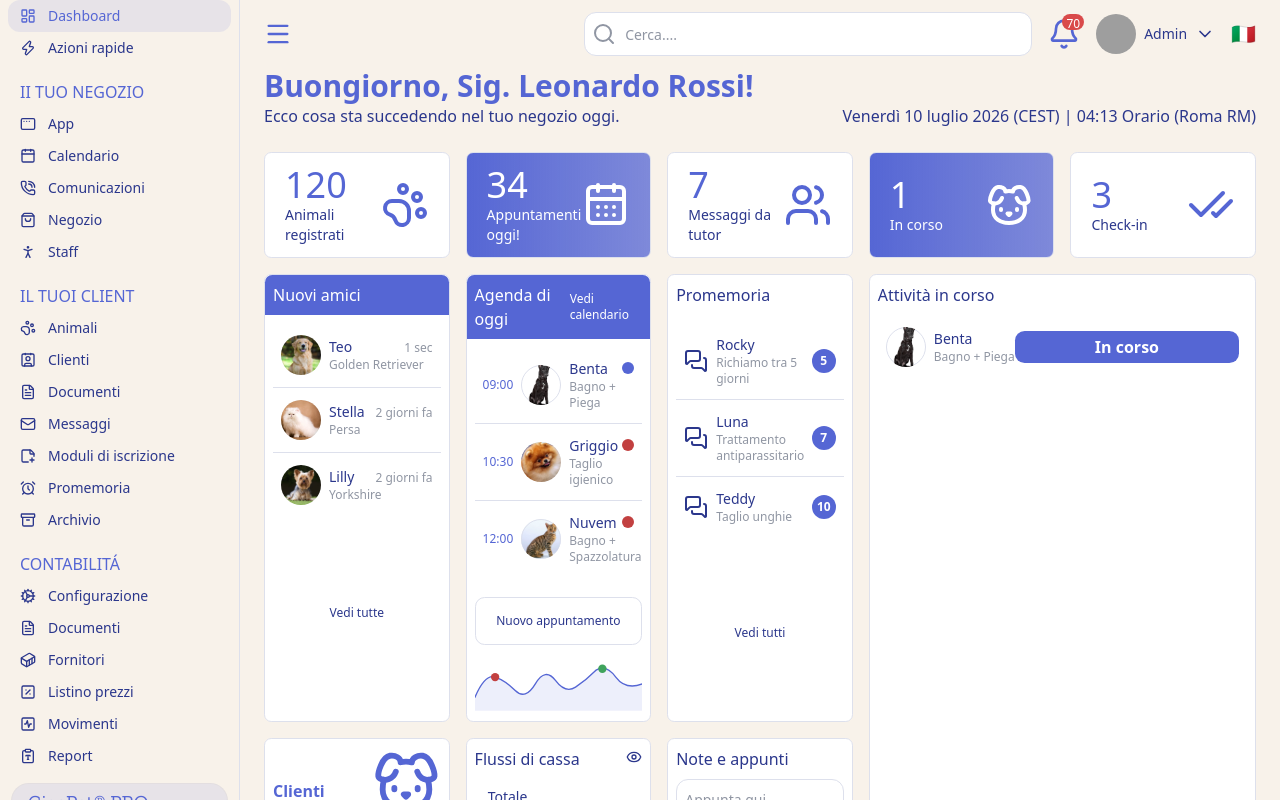
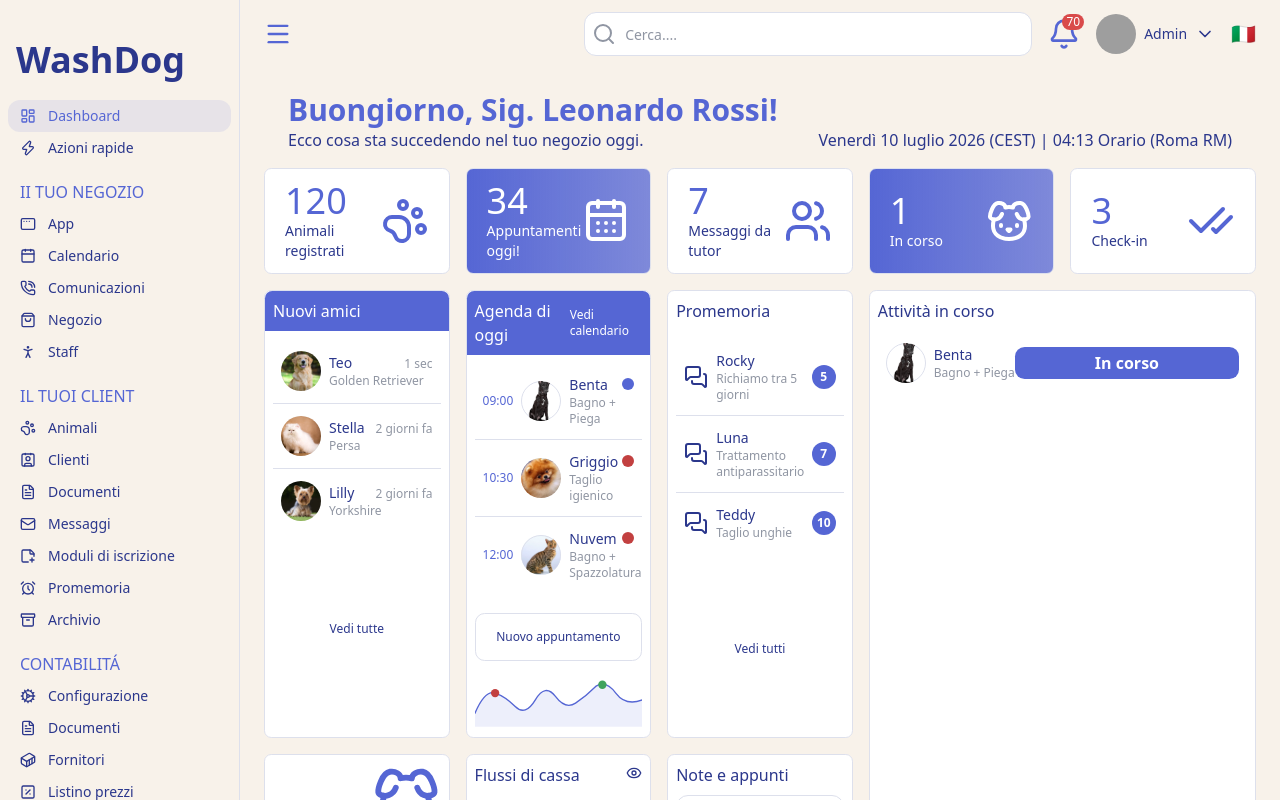
Before and after one commit to lucasrequiao/ciaopet-pro-web, a React (Vite) app: page / in a window 1280 px wide. Shown: the top 800 px of the page. Built offline with nearby package versions, Linux system fonts and the light colour scheme; grey boxes are pictures that could not be loaded.

Commit message:
feat: adicionar suporte a classes personalizadas nos componentes StatCard e Sidebar, e atualizar layout do AppShell e Topbar

```diff
--- a/src/components/StatCard.tsx
+++ b/src/components/StatCard.tsx
@@ -18,13 +18,15 @@ type StatCardProps = {
     label: string
     icon: LucideIcon
     variant: StatCardVariant
+    className?: string
  }
 
-export function StatCard({ value, label, icon: Icon, variant }: StatCardProps) {
+export function StatCard({ value, label, icon: Icon, variant, className }: StatCardProps) {
     return (
         <div className={cn(
             "flex items-center rounded-sm border border-border px-5",
-            variantClasses[variant].card
+            variantClasses[variant].card,
+            className
             )}
         >
             <div className="flex flex-col py-3">
--- a/src/components/layout/App-shell.tsx
+++ b/src/components/layout/App-shell.tsx
@@ -1,9 +1,6 @@
 import type { ReactNode } from "react"
 import { Sidebar } from "./Sidebar"
 import { Topbar } from "./Topbar"
-import { DashboardGreeting } from "@/features/dashboard/dashboard-greeting"
-import { tenantConfigMock } from "@/mocks/tenant"
-
 
 type AppShellProps = {
     children: ReactNode
@@ -11,11 +8,11 @@ type AppShellProps = {
 
 export function AppShell({ children }: AppShellProps) {
     return (
-        <div className="h-screen grid grid-cols-[15rem_1fr]">
-            <Sidebar />
-            <main className="flex h-full min-h-0 flex-col">
+        <div className="grid h-screen grid-cols-[0.5rem_1fr] lg:grid-cols-[15rem_1fr]">
+            <div className="bg-primary-dark  lg:hidden" />
+            <Sidebar className="hidden lg:flex" />
+            <main className="flex h-full min-h-0 min-w-0 flex-col">
                 <Topbar />
-                <DashboardGreeting locale={tenantConfigMock.locale} timeZone={tenantConfigMock.timeZone} locationLabel={tenantConfigMock.locationLabel}/>
                 <div className="min-h-0 flex-1 overflow-y-auto p-6 space-y-4">
                     {children}
                 </div>
--- a/src/components/layout/Sidebar.tsx
+++ b/src/components/layout/Sidebar.tsx
@@ -4,13 +4,18 @@ import { SidebarNavItem } from "./SidebarNavItem"
 import { Card, CardContent, CardDescription, CardHeader, CardTitle } from "@/components/ui/card"
 import { Avatar, AvatarFallback, AvatarImage } from "@/components/ui/avatar"
 import { ArrowRightCircle } from "lucide-react"
+import { cn } from "@/lib/utils"
 
+type SidebarProps = { className?: string }
 
-export function Sidebar() {
+export function Sidebar({ className }: SidebarProps) {
     const {t} = useTranslation()
     return (
-        <aside className="flex h-full flex-col border-r border-border">
-            {/* futuro logo do tenant aqui, fixo no topo */}
+        <aside className={cn(
+                "flex h-full flex-col border-r border-border", className
+            )}
+        >
+            <span className="text-4xl font-bold px-4 pt-10 pb-5">WashDog</span>
 
             {/* região da NAV: elástica e rolável */}
             <nav className="min-h-0 flex-1 overflow-y-auto px-2">
@@ -41,7 +46,7 @@ export function Sidebar() {
                                 <AvatarImage src="https://github.com/shadcn.png"/>
                                 <AvatarFallback>LR</AvatarFallback>
                             </Avatar>
-                            <button type="button" aria-label="Profile" className="ml-auto">
+                            <button type="button" aria-label={t("nav.card.profile")} className="ml-auto">
                                 <ArrowRightCircle className="size-6 text-primary"/>
                             </button>
                         </div>
--- a/src/components/layout/Topbar.tsx
+++ b/src/components/layout/Topbar.tsx
@@ -8,8 +8,9 @@ export function Topbar() {
 
     return (
         <header className="flex items-center gap-4 px-6 py-3">
-            <button type="button" aria-label="Menu" className="text-primary">
-                <Menu className="size-7"/>
+            <span className="text-4xl font-bold lg:hidden">WashDog</span>
+            <button type="button" aria-label={t("topbar.menu")} className="text-primary">
+                    <Menu className="size-7"/>
             </button>
             <div className="relative w-full max-w-md ml-auto">
                 <Search className="absolute text-muted-foreground left-2 top-1/2 size-6 -translate-y-1/2"/>
@@ -19,7 +20,7 @@ export function Topbar() {
             {/* sino com badge */}
             <button type="button" aria-label={t("topbar.notifications")} className="relative text-primary">
                 <Bell className="size-8"/>
-                <span className="absolute -top-1 -right-1 flex h-4 min-w-4 items-center justify-center rounded-full bg-accent-red px-1 pt-1 text-[12px] font-medium text-white">
+                <span className="absolute -top-1 -right-1 flex h-4 min-w-4 items-center justify-center rounded-full bg-accent-red px-1 text-[12px] font-medium text-white">
                     70
                 </span>
             </button>
--- a/src/i18n/it.json
+++ b/src/i18n/it.json
@@ -106,9 +106,13 @@
     "priceList": "Listino prezzi",
     "movements": "Movimenti",
     "report": "Report",
-    "version": "Versione 000.000.000"
+    "version": "Versione 000.000.000",
+    "card": {
+      "profile": "profilo"
+    }
   },
   "topbar": {
+    "menu": "Menu",
     "searchPlaceholder": "Cerca....",
     "notifications": "Notifiche",
     "language": "Lingua"
--- a/src/i18n/pt.json
+++ b/src/i18n/pt.json
@@ -106,9 +106,13 @@
     "priceList": "Lista de preços",
     "movements": "Movimentos",
     "report": "Relatórios",
-    "version": "Versão 000.000.000"
+    "version": "Versão 000.000.000",
+    "card": {
+      "profile": "perfil"
+    }
   },
   "topbar": {
+    "menu": "Menu",
     "searchPlaceholder": "Pesquisar....",
     "notifications": "Notificação",
     "language": "Idioma"
--- a/src/pages/DashboardPage.tsx
+++ b/src/pages/DashboardPage.tsx
@@ -17,13 +17,19 @@ import { CashflowCard } from "@/features/dashboard/cashflow-card";
 import { NotesCard } from "@/features/dashboard/notes-card";
 import { NewsBar } from "@/features/dashboard/news-bar";
 import { Printer, FileOutput } from "lucide-react";
+import { DashboardGreeting } from "@/features/dashboard/dashboard-greeting";
 
 export function DashboardPage() {
     const{t} = useTranslation()
     return (
         <AppShell>
             <div className="flex flex-col space-y-4">
-                <div className="grid grid-cols-5 gap-4">
+                <DashboardGreeting locale={tenantConfigMock.locale} timeZone={tenantConfigMock.timeZone} locationLabel={tenantConfigMock.locationLabel}/>
+                <div className="flex items-center gap-3">
+                    <div className="flex-1 min-w-0 grid grid-cols-1 gap-4
+                            md:flex md:snap-x md:snap-mandatory md:overflow-x-auto
+                            md:scrollbar-none md:[&::-webkit-scrollbar]:hidden
+                            lg:grid lg:grid-cols-5 lg:overflow-visible">
                         {statsConfig.map((entry) => (
                             <StatCard
                                 key={entry.statKey}
@@ -31,10 +37,17 @@ export function DashboardPage() {
                                 label={t(entry.labelKey)}
                                 icon={entry.icon}
                                 variant={entry.variant}
+                                className="md:w-56 md:shrink-0 md:snap-start lg:w-auto"
                             />
                         ))}
                     </div>
-                <div className="grid grid-cols-5 gap-4">
+                    <div className="hidden md:flex lg:hidden items-center gap-1.5" aria-hidden="true">
+                        <span className="h-2 w-2 rounded-full bg-primary" />
+                        <span className="h-2 w-2 rounded-full bg-primary/40" />
+                        <span className="h-2 w-2 rounded-full bg-primary/40" />
+                    </div>
+                </div>
+                <div className="grid grid-cols-1 gap-4 md:grid-cols-[1fr_1fr_1fr_4fr] lg:grid-cols-5">
                     <SectionCard title={t("dashboard.newFriends.title")} variant="filled" footer={<Link to="/registration" className="hover:underline">{t("dashboard.newFriends.seeAll")}</Link>}>
                         <div className="px-2 py-2 divide-y divide-border">
                             {newPetsMock.map((pet) => (
@@ -62,7 +75,7 @@ export function DashboardPage() {
                         ))}
                         </div>
                     </SectionCard>
-                    <div className="flex flex-col col-span-2 row-span-2 gap-3">
+                    <div className="flex flex-col gap-3 md:row-span-2 lg:col-span-2">
                         <SectionCard title={t("dashboard.activitiesInProgress")} className="flex-1">
                             {activitiesMock.map((activity) => (
                                     <ActivityItem key={activity.id} activity={activity} />
```
Lines whose indentation alone changed are shown as unchanged.
